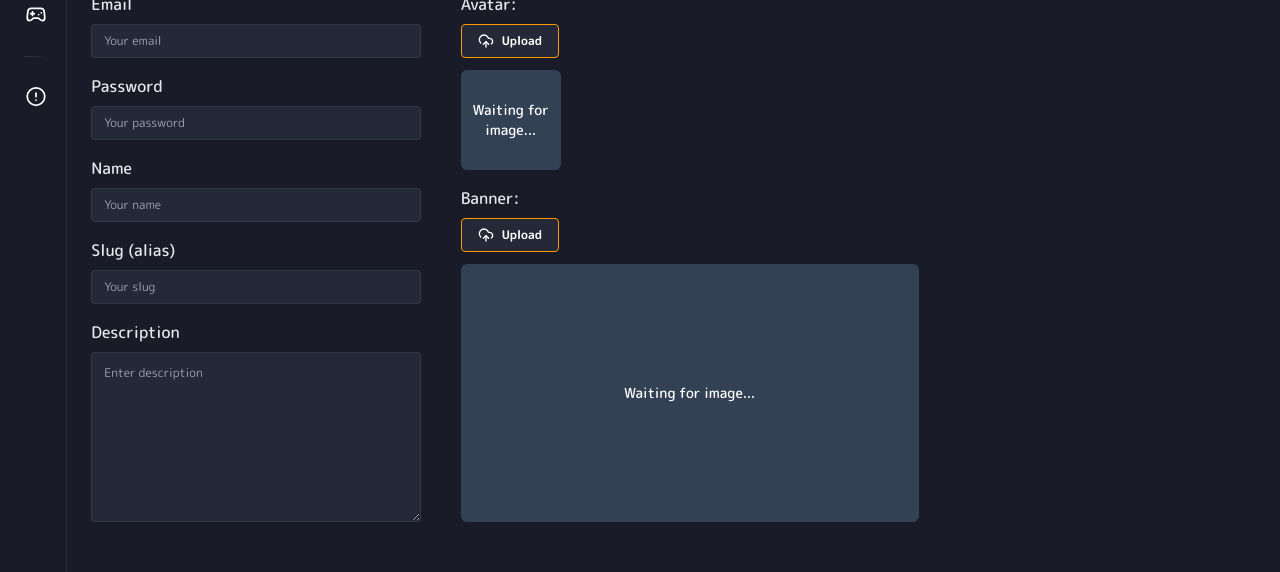
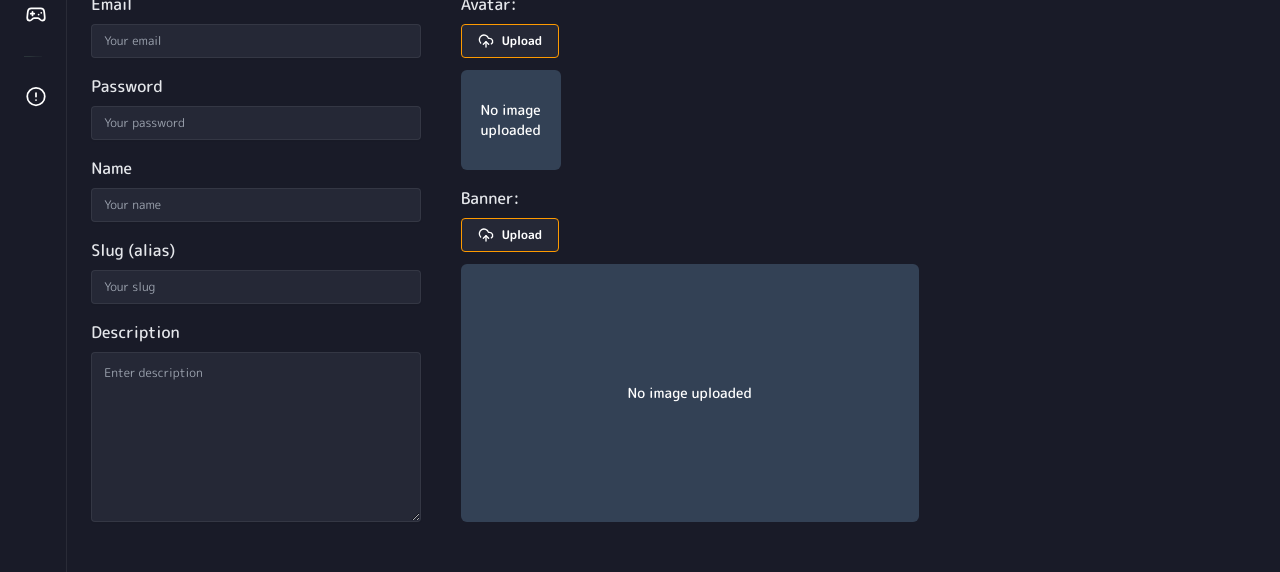
Before and after one commit to Inna-B10/ViewVerse, a Next.js app: page /studio/settings in a window 1280 px wide. Shown: the part 191-763 px from the top of the page. Built offline with nearby package versions, Linux system fonts and the light colour scheme; no server answers.

Commit message:
feat: add validation for banner and thumbnail fields; update upload field name and improve image preview message

```diff
--- a/src/app/studio/settings/SettingsForm.tsx
+++ b/src/app/studio/settings/SettingsForm.tsx
@@ -90,6 +90,9 @@ export function SettingsForm() {
 						/>
 						<Controller
 							control={control}
+							rules={{
+								validate: value => !!value || 'Banner is required!'
+							}}
 							name='channel.bannerUrl'
 							render={({ field: { onChange, value }, fieldState: { error } }) => (
 								<UploadField
--- a/src/app/studio/upload/DragDropVideo.tsx
+++ b/src/app/studio/upload/DragDropVideo.tsx
@@ -29,7 +29,7 @@ export function DragDropVideo({ reset }: Props) {
 				title: file.name,
 				maxResolution: file.maxResolution
 			})
-			toast.success('File uploaded to server successfully!')
+			toast.success('File successfully uploaded to server!')
 		},
 		onError() {
 			toast.error('Failed to upload file to the server!')
--- a/src/app/studio/upload/VideoForm.tsx
+++ b/src/app/studio/upload/VideoForm.tsx
@@ -95,6 +95,9 @@ export function VideoForm({
 							{/* -------------------------------- Thumbnail ------------------------------- */}
 							<Controller
 								control={control}
+								rules={{
+									validate: value => !!value || 'Thumbnail is required!'
+								}}
 								name='thumbnailUrl'
 								render={({ field: { onChange, value }, fieldState: { error } }) => (
 									<UploadField
--- a/src/components/ui/upload-field/ImagePreview.tsx
+++ b/src/components/ui/upload-field/ImagePreview.tsx
@@ -42,7 +42,7 @@ export function ImagePreview({ isLoading, value, overlay, sizePreview = [100, 10
 					className=' bg-slate-700 font-medium text-sm flex items-center justify-center text-center rounded-md'
 					style={{ width: `${width}px`, height: `${height}px` }}
 				>
-					Waiting for image...
+					No image uploaded
 				</div>
 			)}
 		</div>
--- a/src/components/ui/upload-field/UploadField.tsx
+++ b/src/components/ui/upload-field/UploadField.tsx
@@ -60,6 +60,7 @@ export function UploadField({
 			<input
 				id={inputId}
 				type='file'
+				name='uploadImage'
 				onChange={uploadFile}
 				accept='image/*'
 				className='hidden'
```
